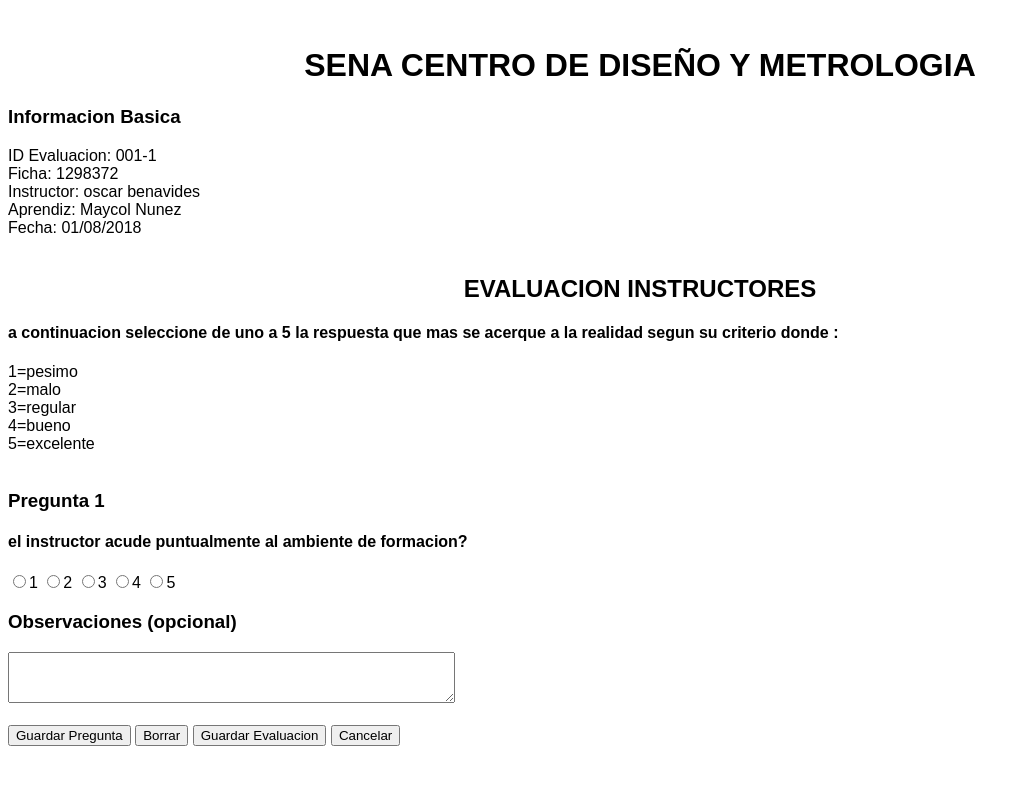
After one commit to SenaProject/finallySenaProject, a PHP site: page /Views/frm_aplicar_encuesta.php in a window 1280 px wide. The commit adds this page. Shown: the top 785 px of the page, without its empty margins (0-1030 px from the left). Run offline with PHP 8.4, Linux system fonts and the light colour scheme.

Commit message:
tercer commit mescla con los avances de maycol

```diff
--- a/Views/css/frm_principal.css
+++ b/Views/css/frm_principal.css
@@ -27,7 +27,7 @@
 		color: black;
 		border-width: 2px;
 		border-style: solid;
-		border-color: green;
+		border-color: WHITE;
 }
 
 nav li ul{
@@ -50,7 +50,7 @@
 /* segundo nivel */
 nav li li {
 	background: #222;
-	width: 200px;
+	width: 250px;
 }
 
 nav >ul >li >ul {
--- /dev/null
+++ b/Views/frm_aplicar_encuesta.php
@@ -0,0 +1,127 @@
+<!DOCTYPE html>
+ <!Autor: Maycol Andrei Nuñez>
+<!Fecha: 28/07/2018>
+<!Version:1>
+
+
+<!DOCTYPE html>
+<html lang="en" dir="ltr">
+ <head>
+
+    <meta name="viewport" content="width=device-width, initial-scale=1">
+    <link rel="stylesheet" href="CSS/Frm_Principal.css">
+
+    <link rel="stylesheet" href="Frm_Principal">
+    <meta charset="utf-8">
+
+    <title>Evaplus +</title>
+    <script>
+      function cerrar()
+    	{
+    	 window.close();
+       }
+    </script>
+  </head>
+
+<form name="form" method="POST">
+
+<input type="hidden" id="form" name="formulario" value="<%=variable.Form(formulario)%>"/><br>
+ <h1><center><label for="">SENA CENTRO DE DISEÑO Y METROLOGIA</label></center></h1>
+
+
+<h3><label for="">Informacion Basica</label></h3>
+
+
+<label for="">ID Evaluacion:</label>
+
+           <textbox type="text" id="new_ask" name="pregunta" onkeydown="valida_longitud()" onkeyup="valida_longitud()" required="001-1">001-1
+           </textbox>
+<br>
+
+    <label for="">Ficha:</label>
+
+              <textbox type="text" id="fich" name="fichas" onkeydown="valida_longitud()" onkeyup="valida_longitud()" required="fichas">1298372
+              </textbox>
+<br>
+<label for="">Instructor:</label>
+
+       <textbox type="text" id="new_ask" name="pregunta" onkeydown="valida_longitud()" onkeyup="valida_longitud()" required="001-1">oscar benavides
+       </textbox>
+<br>
+
+<label for="">Aprendiz:</label>
+
+       <textbox type="text" id="new_ask" name="pregunta" onkeydown="valida_longitud()" onkeyup="valida_longitud()" required="001-1">Maycol Nunez
+       </textbox>
+<br>
+
+<label for="">Fecha:</label>
+
+   <textbox type="text" id="new_ask" name="pregunta" onkeydown="valida_longitud()" onkeyup="valida_longitud()" required="001-1">01/08/2018
+       </textbox>
+
+<div>&nbsp;</div>
+
+
+
+ <h2><center><label for="">EVALUACION INSTRUCTORES</label></center></h2>
+
+<h4><label for="">a continuacion seleccione de uno a 5 la respuesta que mas se acerque a la realidad segun su criterio donde : </label></h4>
+
+<label for="">1=pesimo</label><br>
+<label for="">2=malo</label><br>
+<label for="">3=regular</label><br>
+<label for="">4=bueno</label><br>
+<label for="">5=excelente</label><br>
+
+<div>&nbsp;</div>
+
+<h3><label for="">Pregunta 1</label></h3>
+
+ <h4><label for="">el instructor acude puntualmente al ambiente de formacion? </label></h4>
+
+  <tr>
+<td><input type="radio" name="calif" value="macabro">1</td>
+<td><input type="radio" name="calif" value="malo">2</td>
+<td><input type="radio" name="calif" value="regular">3</td>
+<td><input type="radio" name="calif" value="bueno">4</td>
+<td><input type="radio" name="calif" value="excelente">5</td>
+  </tr>
+
+ <h3><label for="">Observaciones (opcional)</label></h3>
+
+<textarea type="text" id="new_ask" name="OBS" onkeydown="valida_longitud()" onkeyup="valida_longitud()" required=""  rows="3" cols="53">
+</textarea>
+
+
+
+<div>&nbsp;</div>
+
+		<button type="submit" class="btn btn-success btn-sm" onclick="this.form.action = 'New_Ask'">
+                   <span class="glyphicon glyphicon-ok"></span>
+                    Guardar Pregunta
+               </button>
+
+<button type="submit" class="btn btn-success btn-sm" onclick="this.form.action = 'New_Ask'">
+                   <span class="glyphicon glyphicon-ok"></span>
+                   Borrar
+               </button>
+
+                <button type="submit" class="btn btn-success btn-sm" onclick="this.form.action = 'New_Ask'">
+                   <span class="glyphicon glyphicon-ok"></span>
+                    Guardar Evaluacion
+               </button>
+
+               <button type="submit" class="btn btn-success btn-sm" onclick="this.form.action = 'New_Ask'">
+                   <span class="glyphicon glyphicon-ok"></span>
+                   Cancelar
+               </button>
+
+               </form>
+               <form name="form" action="preguntas" method="Post">
+                   <input type="hidden" id="form" name="formulario" value="<%=variable.Form(formulario)%>"/>
+                   <br>
+
+
+
+</html>
```
Also changed, not shown: Views/frm_crear_encuesta.php (added, +100 -0 lines), Views/frm_listar_encuestas.php (added, +99 -0 lines), Views/frm_principal.php (+7 -2 lines), codigo/prueba.html (added).
